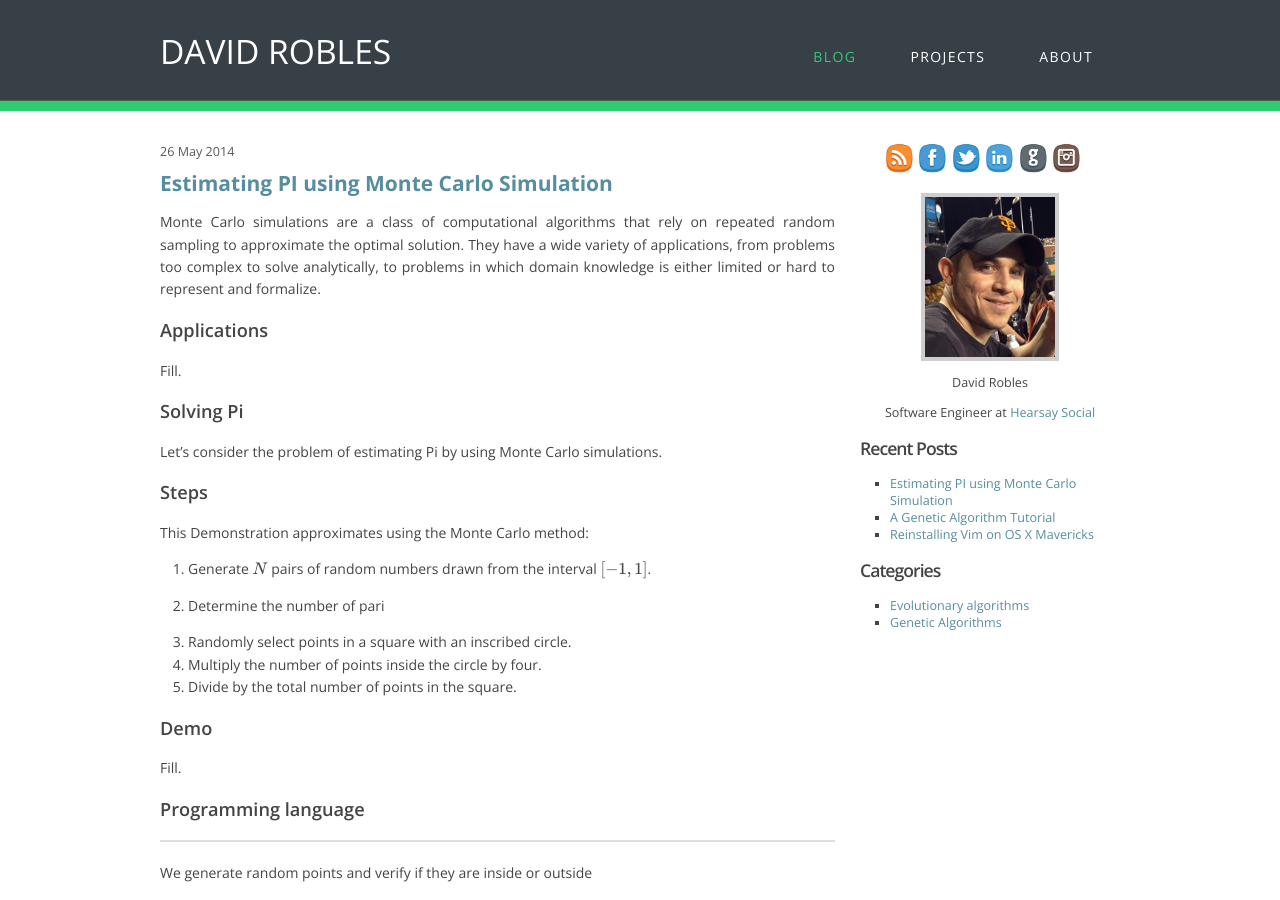
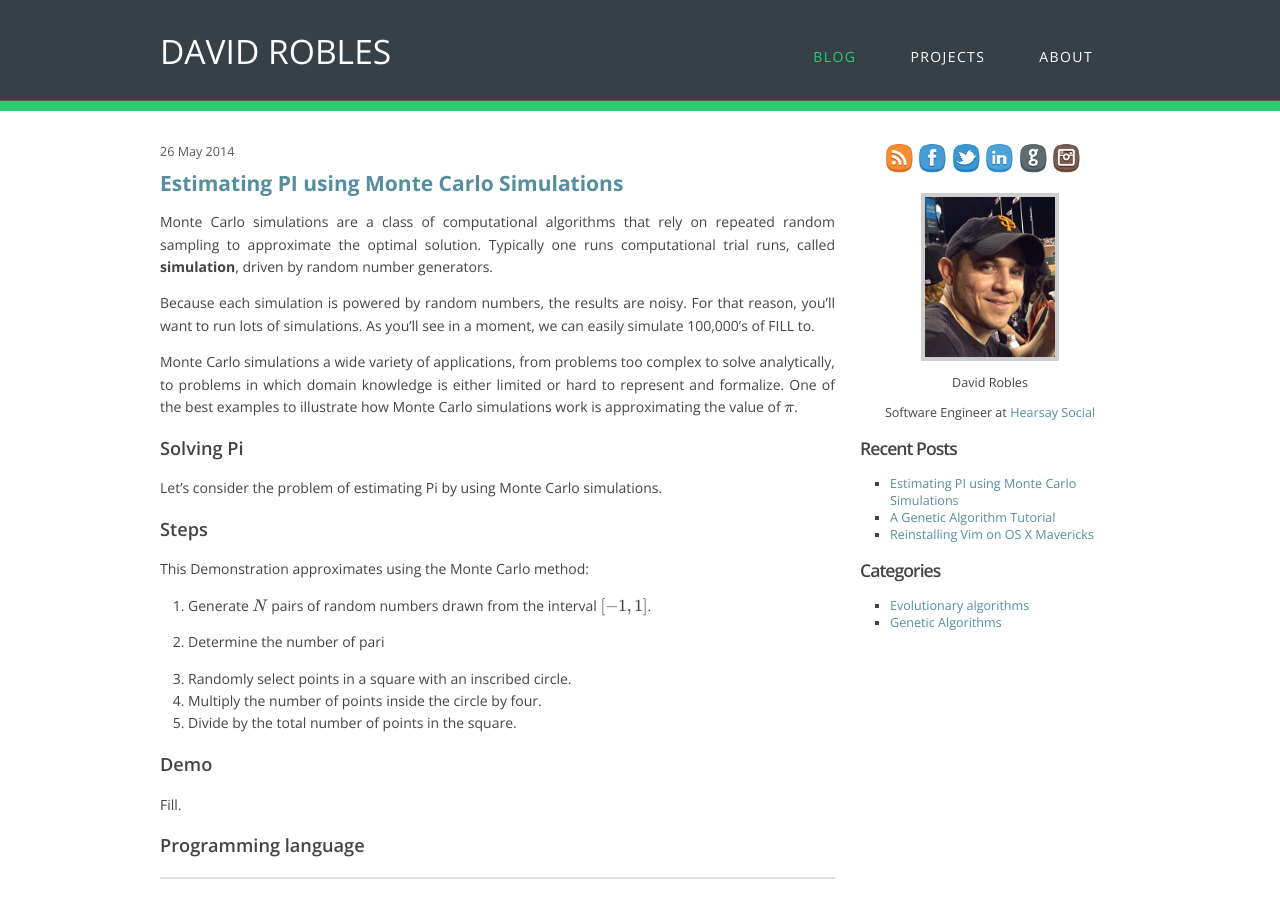
Before and after one commit to davidrobles/davidrobles.github.io, a Jekyll site: the page built from _posts/2014-06-05-estimating-pi-using-monte-carlo-simulation.md, in a window 1280 px wide and 900 px high. Built offline with Jekyll 4.4.1, drawn with Linux system fonts in a browser that asks for light colours; Markdown is read by kramdown in place of the engine named in the settings; formulas are drawn with MathJax 3; comment, search, counter and statistics services are not loaded.

Commit message:
Changes in MCPI text

```diff
--- a/_posts/2014-06-05-estimating-pi-using-monte-carlo-simulation.md
+++ b/_posts/2014-06-05-estimating-pi-using-monte-carlo-simulation.md
@@ -1,6 +1,6 @@
 ---
 layout:     post
-title:      "Estimating PI using Monte Carlo Simulation"
+title:      "Estimating PI using Monte Carlo Simulations"
 date:       2014-05-26 09:48:16
 comments:   true
 categories: [Evolutionary algorithms, Genetic Algorithms]
@@ -16,14 +16,19 @@ MathJax.Hub.Config({
 </script>
 
 Monte Carlo simulations are a class of computational algorithms that rely on
-repeated random sampling to approximate the optimal solution. They have a wide
-variety of applications, from problems too complex to solve analytically, to
-problems in which domain knowledge is either limited or hard to represent and
-formalize.
+repeated random sampling to approximate the optimal solution. Typically one runs
+computational trial runs, called **simulation**, driven by random number
+generators.
 
-### Applications
+Because each simulation is powered by random numbers, the results
+are noisy. For that reason, you'll want to run lots of simulations. As you'll
+see in a moment, we can easily simulate 100,000's of FILL to.
 
-Fill.
+Monte Carlo simulations a wide variety of applications, from problems too
+complex to solve analytically, to problems in which domain knowledge is either
+limited or hard to represent and formalize. One of the best examples to
+illustrate how Monte Carlo simulations work is approximating the value of
+\\(\pi\\).
 
 ### Solving Pi
 
```
Also changed, not shown: other parts of _posts/2014-06-05-estimating-pi-using-monte-carlo-simulation.md (+1 -0 lines).
